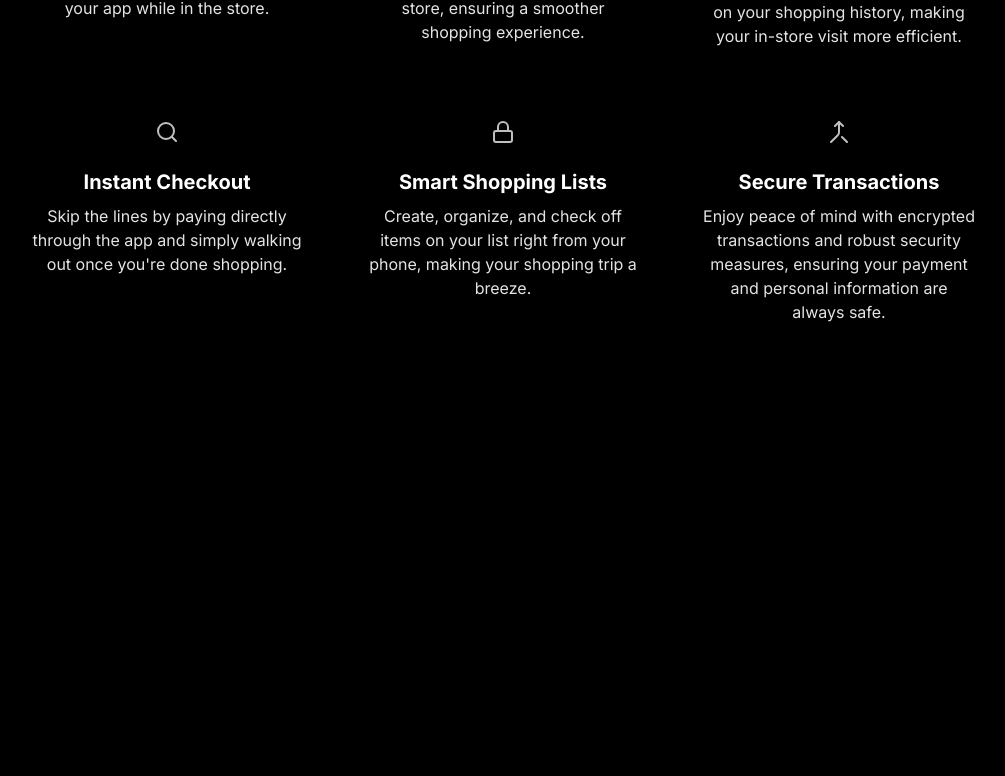
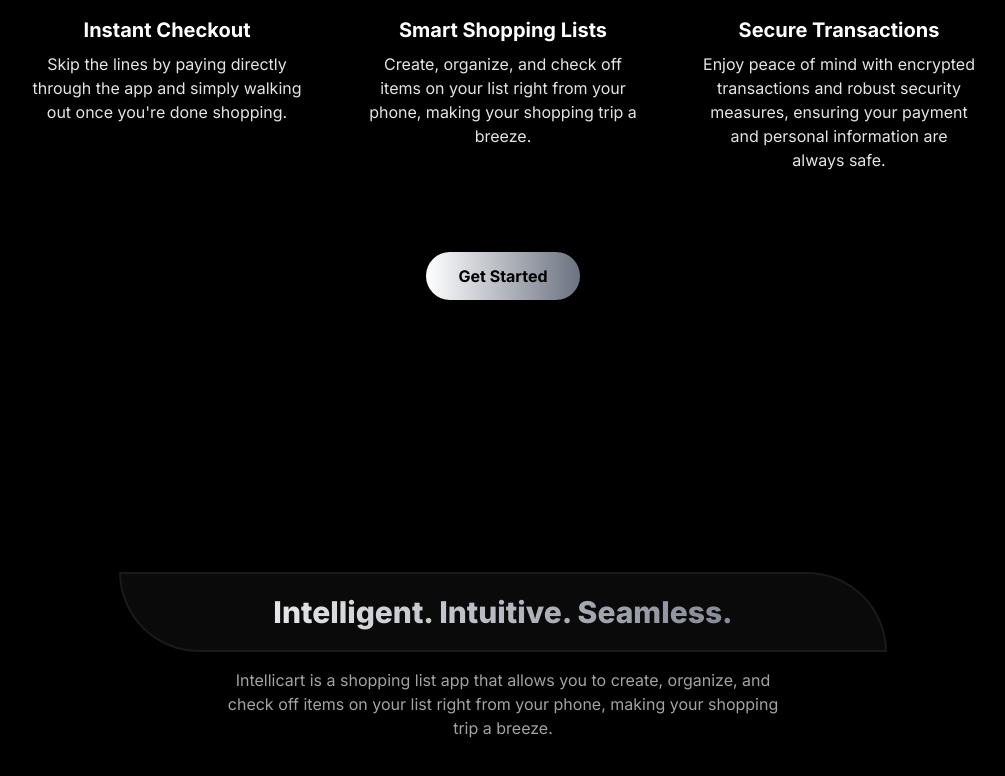
Before and after one commit to dpolic1/intellicart, a Next.js app in the folder intellicart/: page / in a window 1280 px wide. Shown: the part 740-1516 px from the top of the page, without its empty margins (137-1142 px from the left). Built offline with nearby package versions, Linux system fonts and the light colour scheme.

Commit message:
Added CTA button

```diff
--- a/intellicart/components/pages/home/ContactForm.tsx
+++ b/intellicart/components/pages/home/ContactForm.tsx
@@ -6,7 +6,7 @@
 
 export default function ContactForm() {
   return (
-    <div>
+    <div id="contact-us">
       <Card className="py-10 px-5 bg-neutral-300">
         <CardContent>
           <div className="space-y-8">
--- a/intellicart/components/pages/home/HeroSection.tsx
+++ b/intellicart/components/pages/home/HeroSection.tsx
@@ -1,6 +1,8 @@
+import Link from "next/link";
+
 function HeroSection() {
   return (
-    <section className="w-full py-12 md:py-24 lg:py-32 xl:py-48 bg-black">
+    <section className="w-full pt-10 bg-black">
       <div className="container px-4 md:px-6">
         <div className="grid gap-6 items-center">
           <div className="flex flex-col justify-center space-y-8 text-center">
@@ -176,6 +178,15 @@
             </div>
           </div>
         </div>
+
+        <div className="flex justify-center mt-16">
+          <Link
+            href="#contact-us"
+            className="bg-gradient-to-r from-white to-gray-500 text-black font-bold py-3 px-8 rounded-full"
+          >
+            Get Started
+          </Link>
+        </div>
       </div>
     </section>
   );
```
